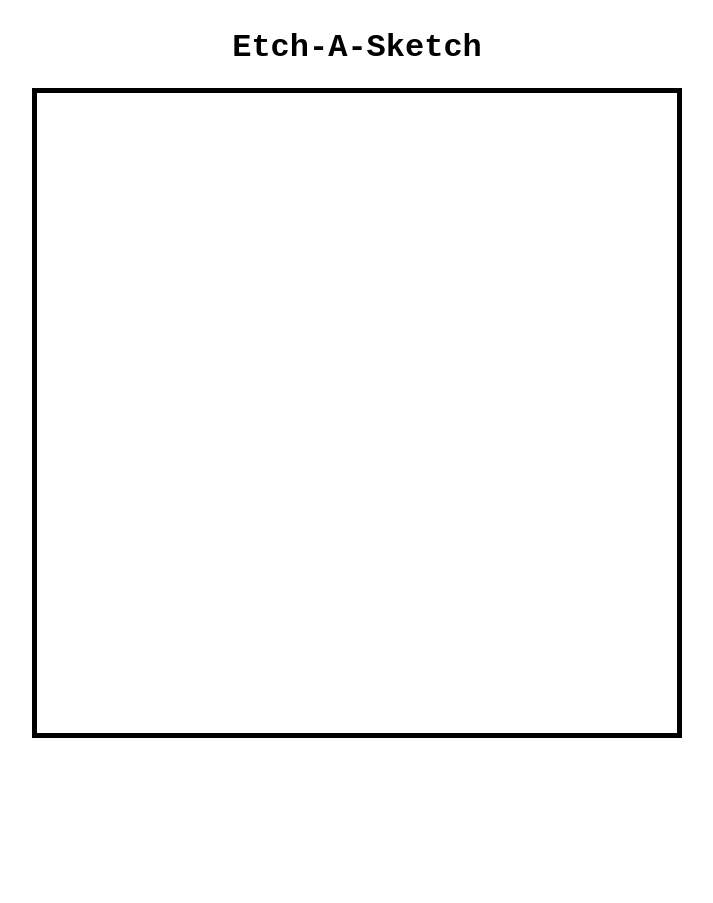
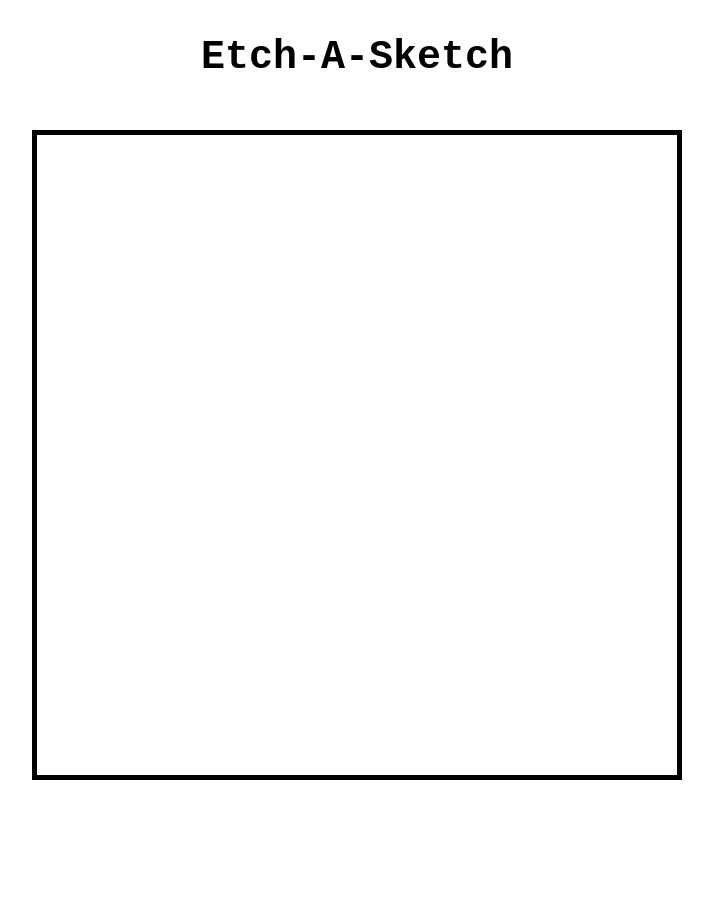
Before and after one commit to connorjcantrell/etch-a-sketch, a plain HTML site: page index.html in a window 1280 px wide. Shown: the whole page, without its empty margins (283-996 px from the left). Before the commit the page ends 861 px from the top, so only its background shows below. Drawn offline with Linux system fonts and the light colour scheme.

Commit message:
Setting attribute in css instead of js

```diff
--- a/index.js
+++ b/index.js
@@ -6,7 +6,6 @@ const rootEl = document.querySelector('#root')
 function generateGrid(rows, columns) {
     let gridEl = document.createElement('div')
     gridEl.setAttribute('id', 'grid')
-    gridEl.style.display = 'grid'
     gridEl.style.gridTemplate = `${ROWS} ${COLUMNS} auto`
     for (let row = 0; row < rows; row++) {
         for (let col = 0; col < columns; col++) {
--- a/styles.css
+++ b/styles.css
@@ -6,10 +6,20 @@ body {
   font-family: "Courier New", Courier, monospace;
 }
 
+h1 {
+  margin-bottom: 50px;
+  font-size: 2.5em;
+  text-align: center;
+}
+
 #grid {
+  display: grid;
   width: 50vw;
   height: 50vw;
   border: thick solid black;
+}
+.square {
+  aspect-ratio: 1;
 }
 
 button {
@@ -19,8 +29,3 @@ button {
   width: 100%;
   height: 100%;
 }
-
-.square {
-  margin: 0%;
-  aspect-ratio: 1;
-}
```
